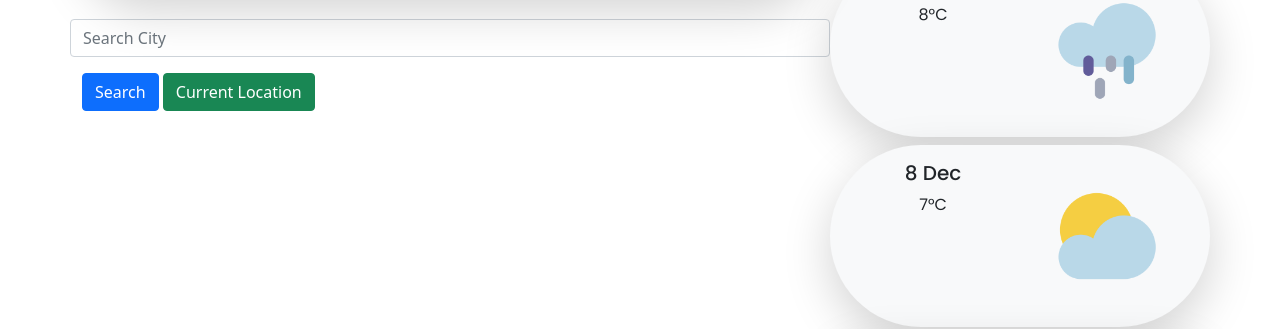
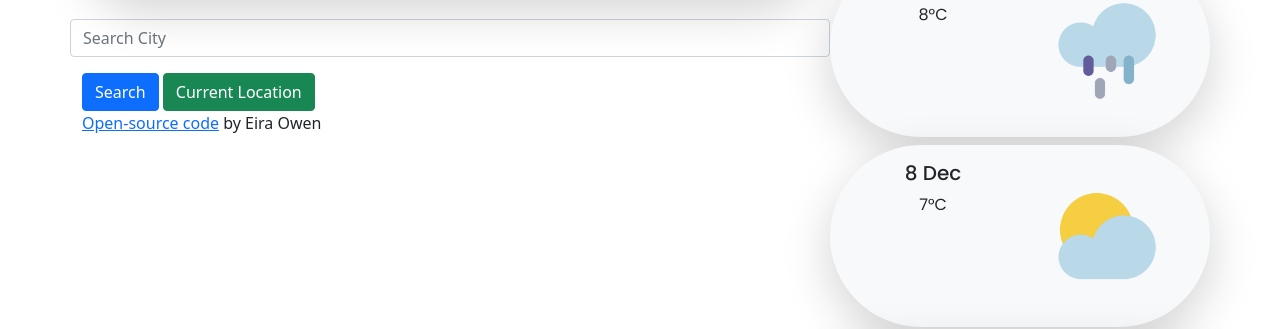
Before and after one commit to eirawyn84/my-first-project, a plain HTML site: page index.html in a window 1280 px wide. Shown: the part 189-518 px from the top of the page. Drawn offline with nearby package versions, Linux system fonts and the light colour scheme; a web font is replaced by a local one.

Commit message:
Added open-source code link
added open source link code and styled in CSS

```diff
--- a/index.html
+++ b/index.html
@@ -50,9 +50,12 @@
             <button type="search" class="btn btn-primary">Search</button>
             <button type="search" class="btn btn-success"id=current-location-button>Current Location</button>
           </form>
+          <p class="link">
+          <a href="https://github.com/eirawyn84/my-first-project">Open-source code</a>
+          by Eira Owen
+          </p>
 
         </div>
-
         <div class="col-sm-4">
           <div
           class="row card-body shadow-lg rounded-pill mt-5 text-wrap"
--- a/src/style.css
+++ b/src/style.css
@@ -26,3 +26,6 @@ p {
   text-align: center;
   margin: 0;
 }
+.link {
+  text-align: left;
+}
```
Lines whose indentation alone changed are shown as unchanged.
